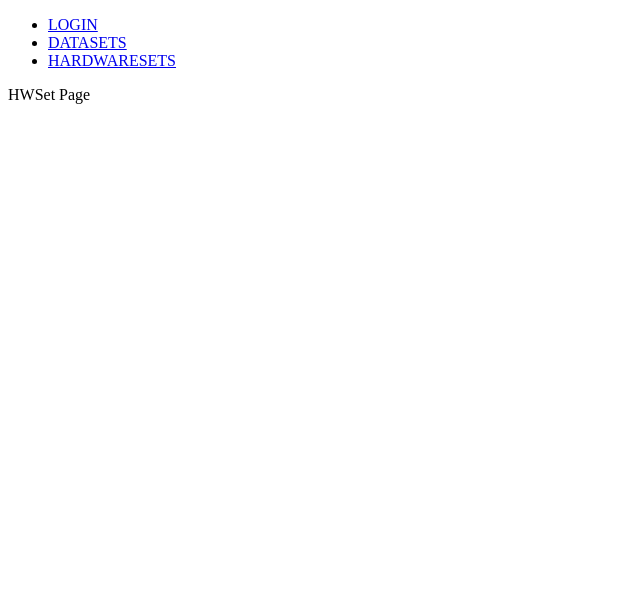
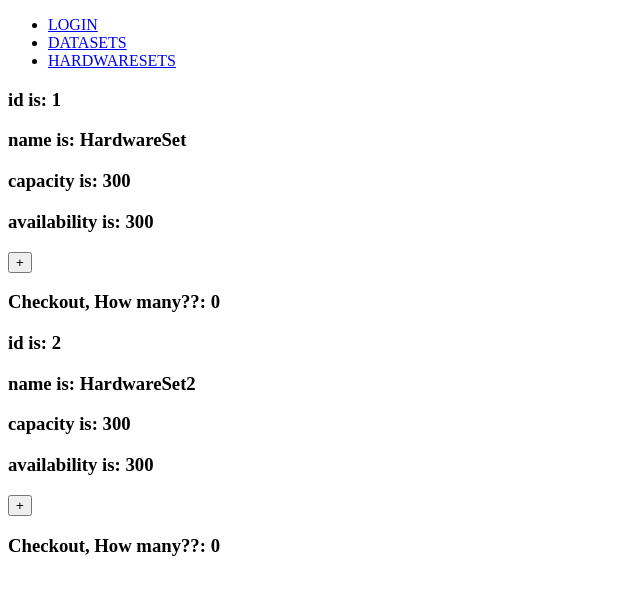
Before and after one commit to CaseyKimUT/EE461L-Group-Project, a React (Create React App) app: page /hwset in a window 1280 px wide. Shown: the top 594 px of the page, without its empty margins (0-640 px from the left). Built offline with nearby package versions, Linux system fonts and the light colour scheme.

Commit message:
added some hw frontend, need to change implementation

```diff
--- a/src/components/HWSetPage.js
+++ b/src/components/HWSetPage.js
@@ -1,16 +1,45 @@
 import React from 'react';
 import { Link } from 'react-router-dom';
 
-/*
- * TODO: Make the HWSet page and its necessary parts
- * this is only a placeholder and can be changed/replaced as necessary
- */
-function HWSetPage() {
-    return (
-        <div>
-            HWSet Page
-        </div>
-    );
+{/*TODO Change*/}
+let HardwareArray = [
+  {id: 1,     name: "HardwareSet" ,capacity:300, availability:300,checkedOut:0},
+  {id: 2,     name: "HardwareSet2",capacity:300, availability:300,checkedOut:0}
+  ]
+
+function HWSetPage(){
+
+    {/*TODO CHANGE IMPLEMENTATION NEED ANOTHER BUTTON TO ACTUALLY PROCCESS CHECKOUT*/ }
+      function incrementValue(i){
+        HardwareArray[i].availability = HardwareArray[i].availability - 1
+        HardwareArray[i].checkedOut = HardwareArray[i].checkedOut + 1
+        console.log("Hardware " + i + ' Checked Out is ' + HardwareArray[i].checkedOut)
+        console.log("Hardware " + i + ' Availability is ' + HardwareArray[i].availability)
+      }
+
+      function displayHardware(){
+	    return (
+            <div>
+		        {HardwareArray.map((value,i) => (
+                <div key = {i}>
+					        <h3>id is: {value.id}                     </h3>
+					        <h3>name is: {value.name}                 </h3>
+					        <h3>capacity is: {value.capacity}         </h3>
+				    	    <h3>availability is: {value.availability} </h3>
+                <button onClick = {() =>incrementValue(i)}>+</button>
+                <h3>Checkout, How many??: {value.checkedOut}</h3>
+			    	    </div>
+             ))}
+      	    </div>
+            )
+	    }
+
+	return(
+			<div>
+				{displayHardware()}
+			</div>
+		)
+
 }
 
 export default HWSetPage;
```
Also changed, not shown: src/index.css (added).
